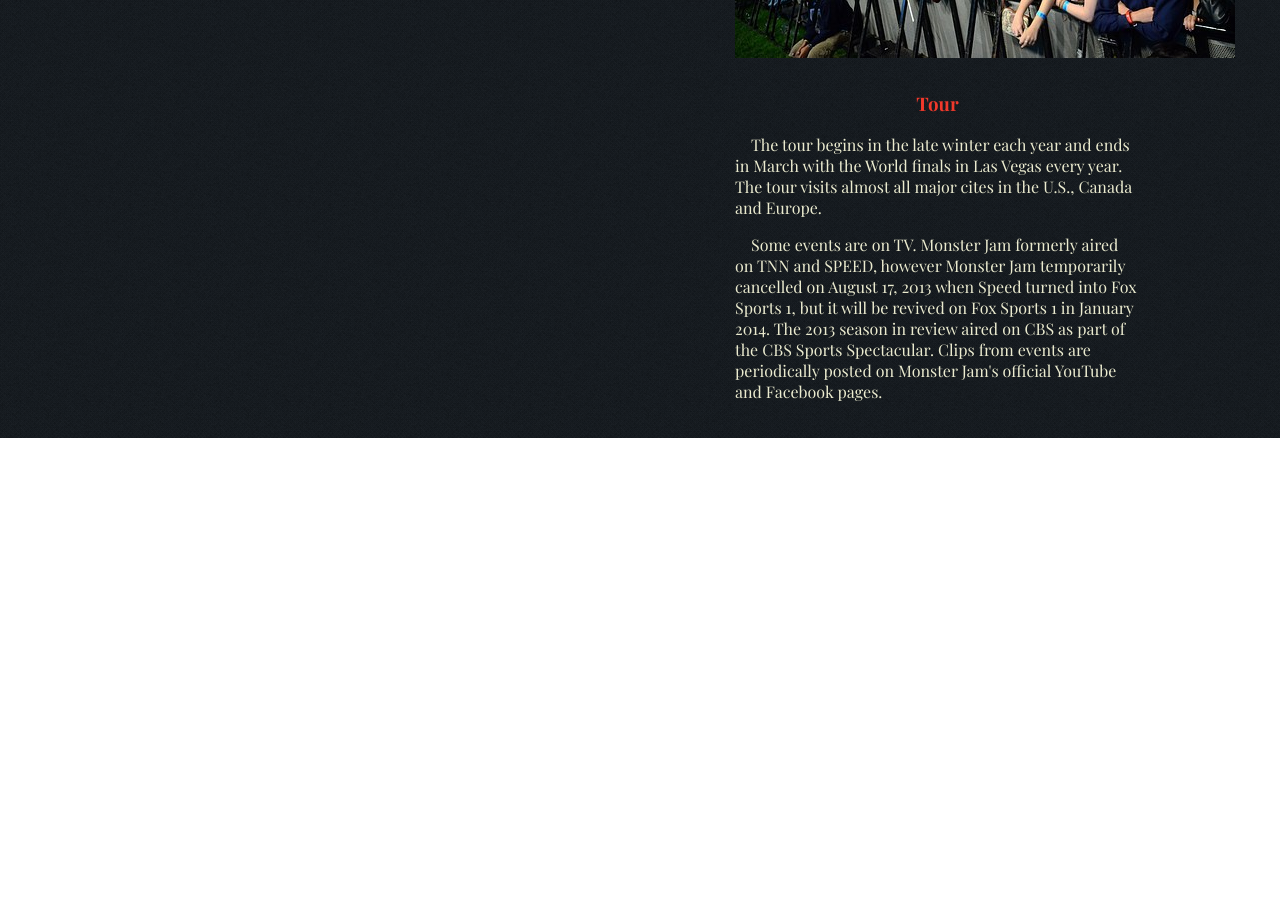
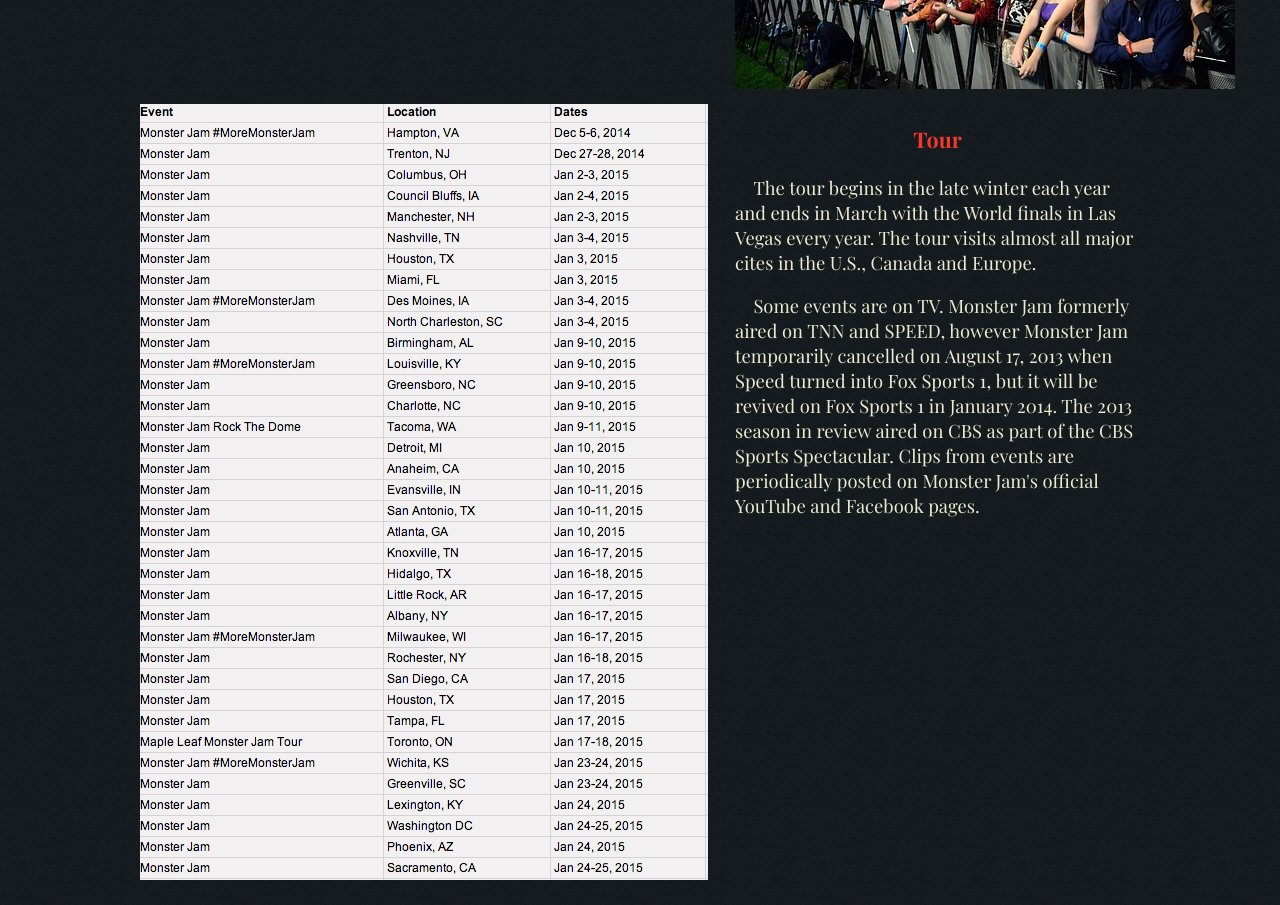
Before and after one commit to csdemi/type-ex, a plain HTML site: page index.html in a window 1280 px wide. Shown: the part 469-1374 px from the top of the page. Before the commit the page ends 907 px from the top, so only its background shows below. Drawn offline with nearby package versions, Linux system fonts and the light colour scheme.

Commit message:
version 5

```diff
--- a/css/styles.css
+++ b/css/styles.css
@@ -4,6 +4,7 @@ body{
 	font-family: 'Playfair Display', serif;
 	background: url("../img/noisy_net.png");
 	color:#EBEBCF;
+	font-size: 1.15em;
 }
 h1,h2,h3{
 	color: #F0392B;
--- a/index.html
+++ b/index.html
@@ -33,7 +33,7 @@
 			</section>
 
 			<section class="grid_7 alpha">
-
+				<img src="img/tour.png">
 			</section>
 
 			<section class="grid_5 omega">
```
Also changed, not shown: img/tour.png (added).
